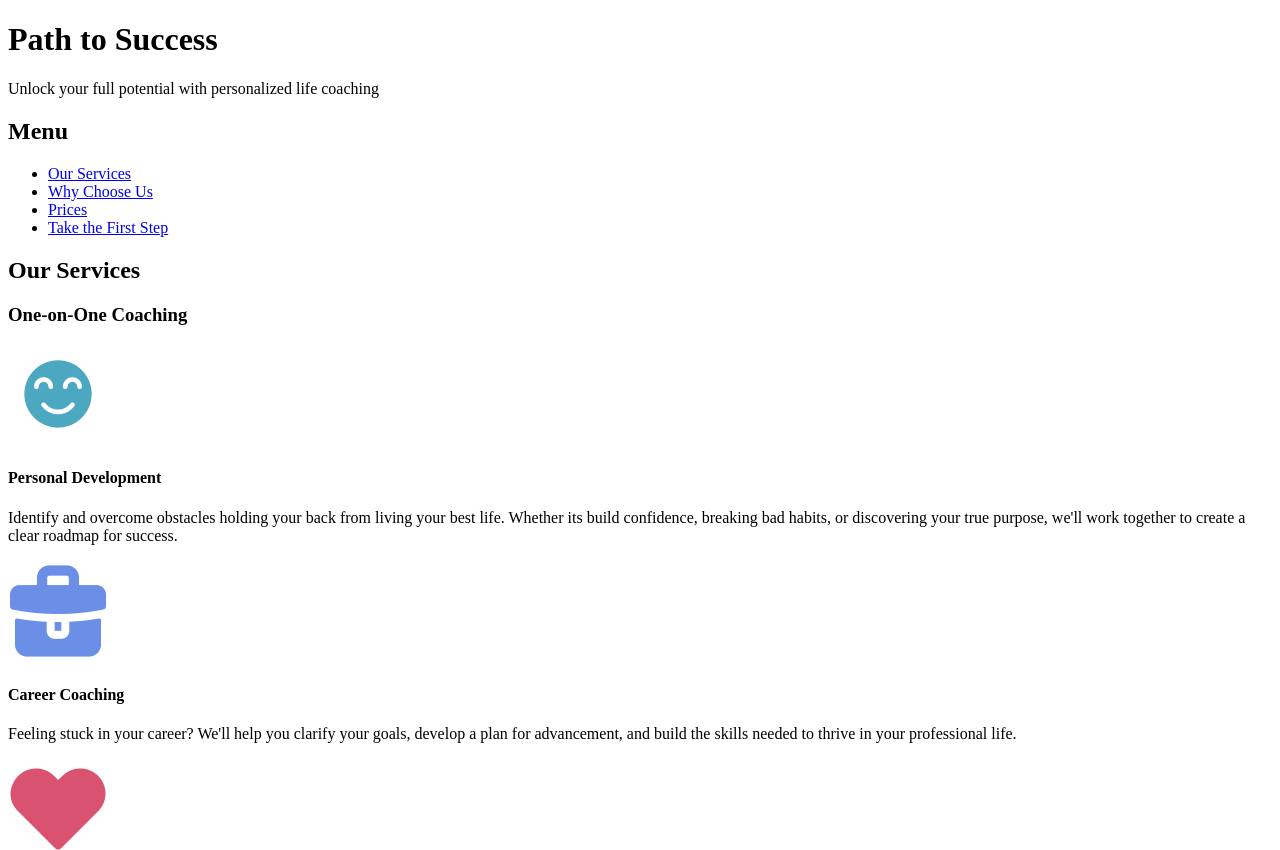
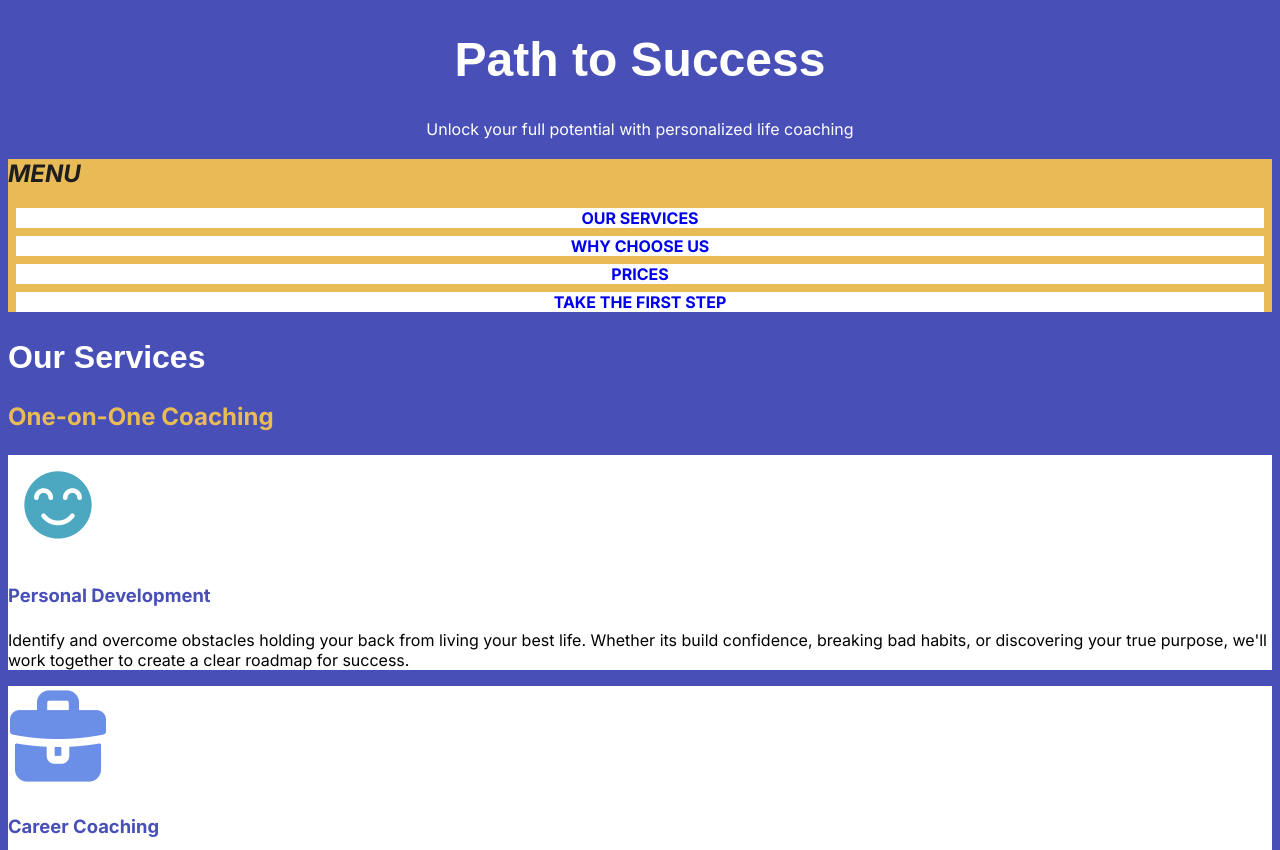
Before and after one commit to jhenimei/path-to-success, a plain HTML site: page index.html in a window 1280 px wide. Shown: the top 850 px of the page. Drawn offline with Linux system fonts and the light colour scheme; a web font is replaced by a local one.

Commit message:
added classes to index.html and drafted css styles

```diff
--- a/index.html
+++ b/index.html
@@ -27,7 +27,7 @@
             <h2>Our Services</h2>
 
             <h3>One-on-One Coaching</h3>
-            <section>
+            <section class="services">
                 <img src="./images/personal-development.png" alt="teal icon of a smiling face">
                 <h4>Personal Development</h4>
                 <p>
@@ -35,7 +35,7 @@
                 </p>
             </section>
 
-            <section>
+            <section class="services">
                 <img src="./images/career-coaching.png" alt="lavender icon of a briefcase">
                 <h4>Career Coaching</h4>
                 <p>
@@ -43,7 +43,7 @@
                 </p>
             </section>
 
-            <section>
+            <section class="services">
                 <img src="./images/relationship-coaching.png" alt="pink icon of a heart">
                 <h4>Relationship Coaching</h4>
                 <p>
@@ -53,7 +53,7 @@
 
             <h3>Group Coaching</h3>
 
-            <section>
+            <section class="services">
                 <img src="./images/supportive-community.png" alt="yellow icon of hands clasping">
                 <h4>Supportive Community</h4>
                 <p>
@@ -61,7 +61,7 @@
                 </p>
             </section>
 
-            <section>
+            <section class="services">
                 <img src="./images/focused-session.png" alt="teal icon of a clock face">
                 <h4>Focused Sessions</h4>
                 <p>
@@ -71,7 +71,7 @@
 
             <h3>Workshops & Seminars</h3>
 
-            <section>
+            <section class="services">
                 <img src="./images/interactive-learning.png" alt="lavender icon of text conversation">
                 <h4>Interactive Learning</h4>
                 <p>
@@ -81,7 +81,7 @@
 
             <h3>Online Courses</h3>
 
-            <section>
+            <section class="services">
                 <img src="./images/flexible-learning.png" alt="pink icon of a curly arrow">
                 <h4>Flexible Learning</h4>
                 <p>
@@ -90,7 +90,7 @@
             </section>
         </section>
 
-        <section>
+        <section class="pink-sections">
             <h2>Why Choose Us</h2>
             <ul>
                 <li>Personalized Approach</li>
@@ -179,7 +179,7 @@
             </section>
         </section>
 
-        <section>
+        <section class="pink-sections">
             <h2>Take the First Step Today</h2>
             <p>
                 Your journey to a more fulfilling life begins with a single step. Book a free 30-minute consultation today to discover how our coaching services can help you achieve your goals. Let's work together to create the life you've always dreamed of!
--- a/style.css
+++ b/style.css
@@ -0,0 +1,121 @@
+/* CSS BY JHENICA MAGANA */
+/* IMPORTED FONTS */
+@import url('https://fonts.googleapis.com/css2?family=Inter:ital,opsz,wght@0,14..32,100..900;1,14..32,100..900&family=Kavoon&display=swap');
+
+@font-face {
+    font-family: "Kavoon";
+    src: url('https://fonts.googleapis.com/css2?family=Inter:ital,opsz,wght@0,14..32,100..900;1,14..32,100..900&family=Kavoon&display=swap');
+}
+/* CSS REST? */
+/* ROOT VARIABLES */
+/* GLOBAL STYLES (mobile first/small) */
+
+h1, h2 {
+    font-family: "Kavoon", sans-serif;
+    color: #ffffff;
+}
+
+h3, h4, p, li, a, table, small {
+    font-family: 'Inter', sans-serif;
+}
+
+h1 {
+    font-size: 3em;
+}
+
+nav h2 {
+    font-family: 'Inter', sans-serif;
+    font-size: 1.5em;
+    text-transform: uppercase;
+    font-style: italic;
+    color: #1E1E1E;
+}
+
+nav ul {
+    list-style-type: none;
+    margin: 0;
+    padding: 0;
+
+    text-align: center;
+}
+
+nav li {
+    text-transform: uppercase;
+    font-weight: bold;
+
+    background-color: #ffffff;
+
+    margin: 0.50em;
+}
+
+nav a {
+    text-decoration: none;
+}
+
+h2 {
+    font-size: 2em;
+}
+
+h3 {
+    font-size: 1.5em;
+    color: #E9BB57;
+}
+
+h4 {
+    font-size: 1.15em;
+    color: #484FB7;
+}
+
+body {
+    background-color: #484FB7;
+}
+
+header {
+    text-align: center;
+    color: #ffffff;
+}
+
+nav {
+    background-color: #E9BB57;
+}
+
+.services {
+    background-color: white;
+}
+
+table, th, td {
+    border-collapse: collapse;
+    border: solid 1px #E9BB57;
+}
+
+table th {
+    background-color: #E9BB57;
+    text-transform: uppercase;
+}
+
+table td {
+    background-color: #ffffff;
+}
+
+.pink-sections {
+    background-color: #D9526F;
+}
+
+footer {
+    color: #ffffff;
+    text-align: center;
+}
+
+footer small a {
+    color: #ffffff;
+}
+
+/*
+Teal :#4CA7C0
+Purple: #484FB7
+Lavender: #6B8FE7
+Yellow: #E9BB57;
+Pink:#D9526F;
+Dark-gray:#1E1E1E;
+White:#ffffff;
+*/
```
